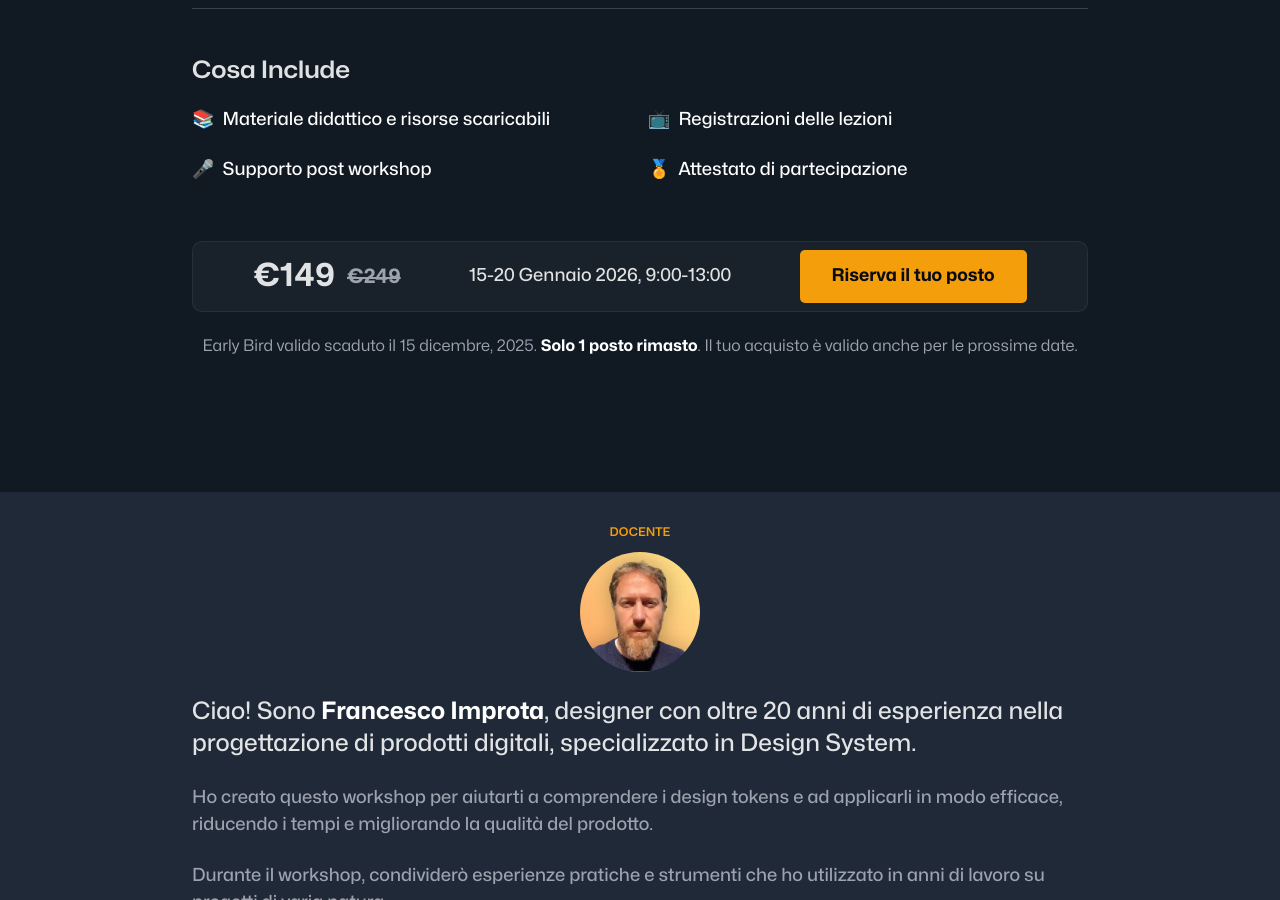
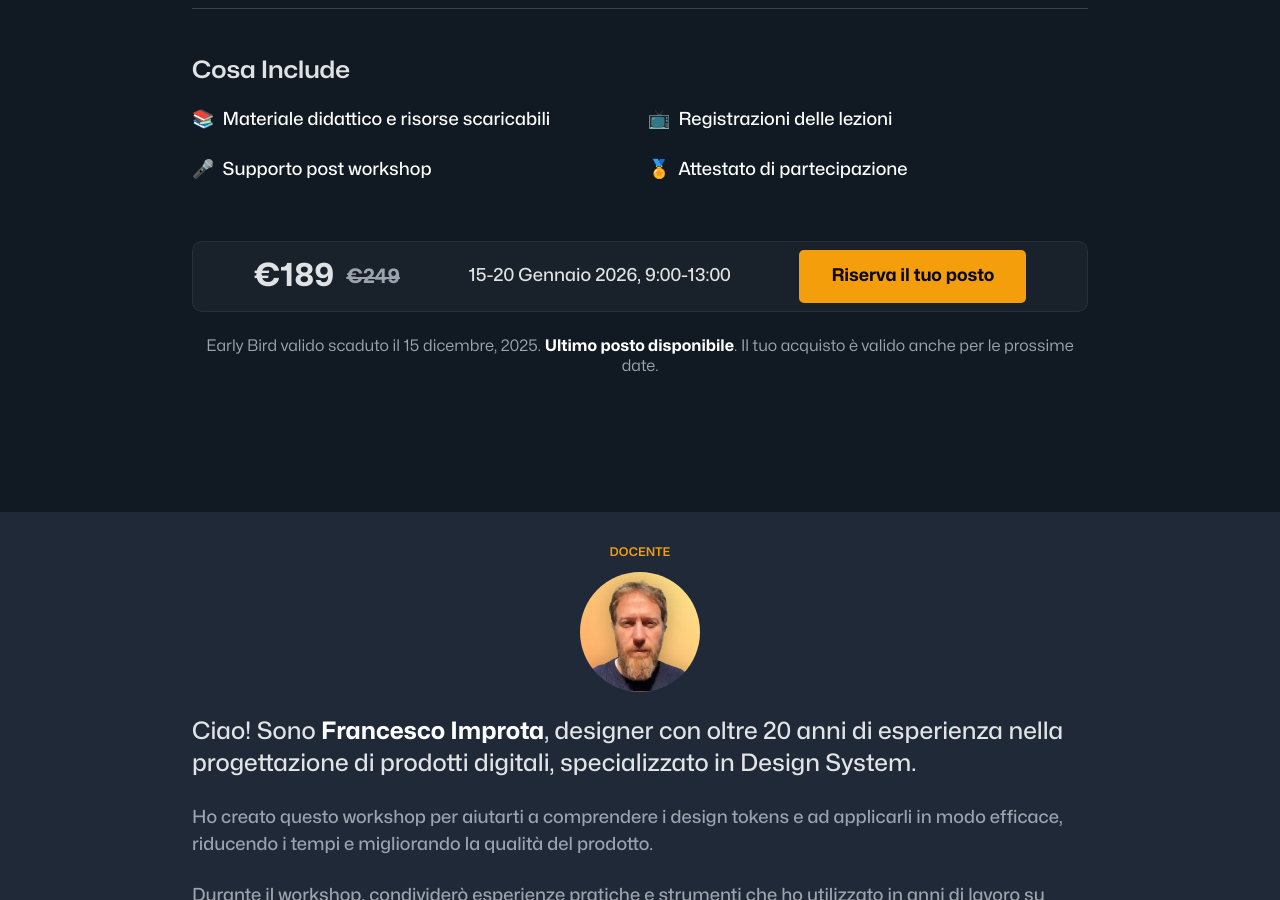
Before and after one commit to zetareticoli/fi, a Jekyll site: the page built from _workshops/design-tokens/index.md, in a window 1280 px wide and 900 px high, scrolled down 3595 px. Built offline with Jekyll 4.4.1, drawn with Linux system fonts in a browser that asks for light colours; some web fonts are replaced; some of the changed text lies outside the part shown.

Commit message:
fix: workshop price

```diff
--- a/_workshops/design-tokens/index.md
+++ b/_workshops/design-tokens/index.md
@@ -42,7 +42,7 @@ og-image: workshops/og-design-tokens-workshop.png
       <h2 class="uppercase lead">Il corso completo sui design tokens</h2>
       <p>Impara a creare e gestire i design tokens in modo efficace, garantendo la coerenza visiva dell'interfaccia e accelerando lo sviluppo.</p>
       <div class="price-section mb-m">
-        <div class="price">€149 <span class="price-old">€249</span></div>
+        <div class="price">€189 <span class="price-old">€249</span></div>
         <div class="date">15-20 Gennaio 2026, 9:00-13:00</div>
         <a href="https://buy.stripe.com/14AcN44L94bUdMe76Xcs800" class="cta-primary plausible-event-name=Buy+Workshop">Riserva il tuo posto</a>
       </div>
@@ -286,13 +286,13 @@ og-image: workshops/og-design-tokens-workshop.png
       </div>
 
       <div class="price-section mb-m">
-        <div class="price">€149 <span class="price-old">€249</span></div>
+        <div class="price">€189 <span class="price-old">€249</span></div>
         <div class="date">15-20 Gennaio 2026, 9:00-13:00</div>
         <a href="https://buy.stripe.com/14AcN44L94bUdMe76Xcs800" class="cta-primary plausible-event-name=Buy+Workshop">Riserva il tuo posto</a>
       </div>
       <div class="text-center">
         <p class="event-countdown" style="display: none;"></p>
-        <p class="event-static mb-m text-small font-regular color-text-light">Early Bird valido scaduto il 15 dicembre, 2025. <strong>Solo 1 posto rimasto</strong>. Il tuo acquisto è valido anche per le prossime date.</p>
+        <p class="event-static mb-m text-small font-regular color-text-light">Early Bird valido scaduto il 15 dicembre, 2025. <strong>Ultimo posto disponibile</strong>. Il tuo acquisto è valido anche per le prossime date.</p>
       </div>
     </div>
   </section>
@@ -404,12 +404,12 @@ og-image: workshops/og-design-tokens-workshop.png
         Partecipa al workshop e metti in pratica quanto imparato nei tuoi progetti
       </p>
       <div class="price-section mb-m">
-        <div class="price">€149 <span class="price-old">€249</span></div>
+        <div class="price">€189 <span class="price-old">€249</span></div>
         <div class="date">15-20 Gennaio 2026, 9:00-13:00</div>
         <a href="https://buy.stripe.com/14AcN44L94bUdMe76Xcs800" class="cta-primary plausible-event-name=Buy+Workshop">Riserva il tuo posto</a>
       </div>
       <p class="event-countdown" style="display: none;"></p>
-      <p class="event-static mb-m text-small font-regular color-text-light">Early Bird valido scaduto il 15 dicembre, 2025. <strong>Solo 1 posto rimasto</strong>. Il tuo acquisto è valido anche per le prossime date.</p>
+      <p class="event-static mb-m text-small font-regular color-text-light">Early Bird valido scaduto il 15 dicembre, 2025. <strong>Ultimo posto disponibile</strong>. Il tuo acquisto è valido anche per le prossime date.</p>
       <hr>
       <p class="text-small color-text-light mb-xs">Hai dubbi o altre domande?</p>
       <p>
```
